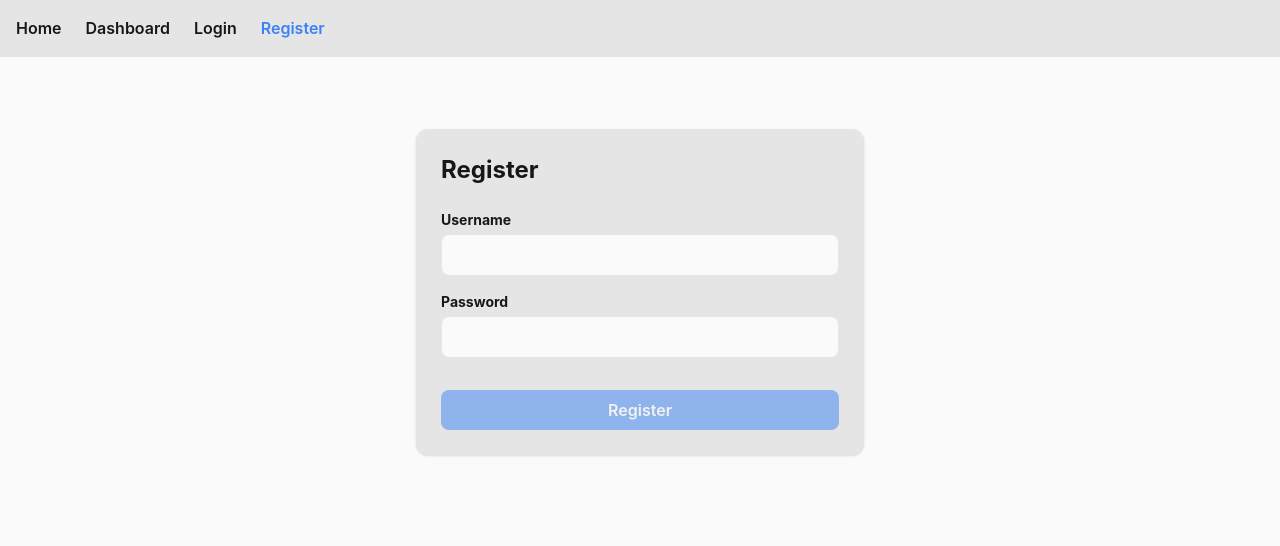
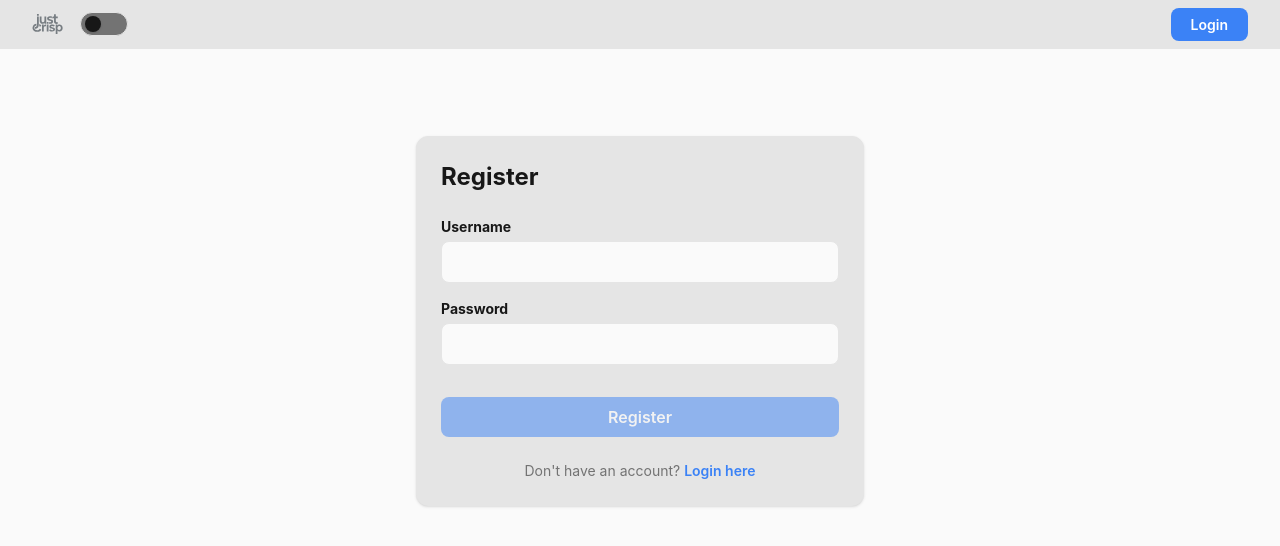
Before and after one commit to amannn619/Resume-Evaluator, a React (Vite) app: page /register in a window 1280 px wide. Shown: the top 546 px of the page. Built offline with nearby package versions, Linux system fonts and the light colour scheme.

Commit message:
theme-switcher, applayout update

```diff
--- a/src/components/shared/AppLayout.tsx
+++ b/src/components/shared/AppLayout.tsx
@@ -1,70 +1,85 @@
-import { authApi } from "@/api/client";
 import { useAuthStore } from "@/store/authStore";
-import { useState } from "react";
+import { useEffect, useState } from "react";
 import { NavLink, Outlet } from "react-router-dom";
+import logoIcon from "../../assets/logo.svg";
 
 export default function AppLayout() {
-    const [error, setError] = useState('');
-    const [isLoading, setIsLoading] = useState(false);
-    const getNavClass = (isActive: boolean, isSecondary = false) => {
-        const baseClasses = "hover:text-brand font-semibold transition-colors";
+    const user = useAuthStore((state) => state.user);
+    const [isDark, setIsDark] = useState(() => {
+        const savedTheme = localStorage.getItem('theme');
+        if (savedTheme) {
+            return savedTheme === "dark";
+        }
 
-        if (isSecondary) {
-            return `${baseClasses} ${isActive ? 'text-main font-bold' : 'text-subtle'}`;
+        if (window.matchMedia && window.matchMedia('(prefers-color-scheme: dark)').matches) {
+            return true;
         }
-        return `${baseClasses} ${isActive ? 'text-brand' : 'text-main'}`;
-    };
+        return false;
+    });
 
-    const user = useAuthStore(state => state.user);
-    const clearAuth = useAuthStore(state => state.clearAuth);
-    async function handleLogout() {
-        console.log("logout clicked")
-        setError('');
-        setIsLoading(true);
+    useEffect(() => {
+        const root = document.documentElement;
+        if (isDark) {
+            root.setAttribute('data-theme', 'dark');
+            localStorage.setItem('theme', 'dark');
+        }
+        else {
+            root.setAttribute('data-theme', 'light');
+            localStorage.setItem('theme', 'light');
+        }
+    }, [isDark])
 
-        try {
-            const response = await authApi.logout();
-            console.log(response)
-        }
-        catch (err) {
-            console.log(err)
-            // setError(err.response.data.message)
-        }
-        finally {
-            clearAuth();
-            setIsLoading(false);
-        }
-    }
 
     return (
-        <>
-            <nav className="flex gap-6 p-4 bg-surface border-b border-outline">
-                <NavLink to="/" className={({ isActive }) => getNavClass(isActive)}>Home</NavLink>
-                <NavLink to="/dashboard" className={({ isActive }) => getNavClass(isActive)}>Dashboard</NavLink>
+        <div className="min-h-screen bg-background">
+            <nav className="fixed bottom-0 md:bottom-auto md:top-0 left-0 right-0 z-50 bg-surface border-t md:border-t-0 md:border-b border-outline px-4 md:px-8 py-2 flex justify-between items-center shadow-sm md:shadow-none">
+                <div className="flex items-center gap-4">
+                    <NavLink
+                        to="/"
+                        className="text-xl font-extrabold text-brand tracking-tight">
+                        <img
+                            src={logoIcon}
+                            alt="Evaluate.AI Logo"
+                            className="w-8 h-8 transform group-hover:scale-105 transition-transform duration-200"
+                        />
+                    </NavLink>
 
-                {
-                    user ? (
-                        <>
-                            <button onClick={handleLogout} disabled={isLoading} className="text-error font-semibold hover:opacity-80">
-                                Logout
-                            </button>
-                            <span className="text-subtle text-sm">Welcome, {user.username}</span>
-                        </>
-                    )
-                        : (
-                            <>
-                                <NavLink to="/login" className={({ isActive }) => getNavClass(isActive)}>Login</NavLink>
-                                <NavLink to="/register" className={({ isActive }) => getNavClass(isActive)}>Register</NavLink>
-                            </>
+                    <button
+                        onClick={() => setIsDark(!isDark)}
+                        className={`w-12 h-6 rounded-full p-1 flex items-center transition-colors duration-300 bg-subtle ${isDark ? '' : ' border border-outline'
+                            }`}
+                        aria-label="Toggle Theme"
+                    >
+                        <div
+                            className={`w-4 h-4 rounded-full shadow-sm transform transition-transform duration-300 bg-main ${isDark ? '  translate-x-6' : 'translate-x-0'
+                                }`}
+                        />
+                    </button>
+                </div>
 
-                        )
-                }
+                <div>
+                    {user ? (
+                        <div className="flex items-center gap-3 cursor-pointer hover:opacity-80 transition-opacity">
+                            <span className="text-sm font-medium text-main">
+                                Hi, {user.username || "User"}
+                            </span>
 
+                            <div className="w-8 h-8 rounded-full bg-brand text-white flex items-center justify-center font-bold text-sm shadow-sm">
+                                {user.username?.charAt(0).toUpperCase() || "U"}
+                            </div>
+                        </div>
+                    ) : (
+                        <NavLink
+                            to="/login"
+                            className="px-5 py-2 text-sm font-semibold text-white bg-brand rounded-lg hover:opacity-90 transition-opacity">
+                            Login
+                        </NavLink>
+                    )}
+                </div>
             </nav>
-
-            <main className="p-8 max-w-5xl mx-auto">
+            <main className="pb-24 pt-8 md:pt-24 md:pb-8 max-w-5xl mx-auto px-4">
                 <Outlet />
             </main>
-        </>
-    )
+        </div>
+    );
 }
--- a/src/features/auth/Login.tsx
+++ b/src/features/auth/Login.tsx
@@ -1,7 +1,7 @@
 import { authApi } from "@/api/client";
 import { useAuthStore } from "@/store/authStore";
 import { useState } from "react"
-import { useNavigate } from "react-router-dom";
+import { Link, useNavigate } from "react-router-dom";
 
 export default function Login() {
     const [error, setError] = useState('');
@@ -19,7 +19,7 @@ export default function Login() {
         try {
             const response = await authApi.login({ username, password });
             setAuth(response.data.user, response.data.accessToken);
-            navigate('/dashboard')
+            navigate('/')
         }
         catch (err) {
             console.log(err.response)
@@ -62,6 +62,13 @@ export default function Login() {
                     {isLoading ? "Logging in" : "Login"}
                 </button>
             </form>
+
+            <div className="mt-6 text-center text-sm text-subtle">
+                Don't have an account?{' '}
+                <Link to="/register" className="text-brand font-semibold hover:underline transition-all">
+                    Register here
+                </Link>
+            </div>
         </div>
     )
 }
--- a/src/features/auth/Register.tsx
+++ b/src/features/auth/Register.tsx
@@ -1,7 +1,7 @@
 import { authApi } from "@/api/client";
 import { useAuthStore } from "@/store/authStore";
 import { useState } from "react"
-import { useNavigate } from "react-router-dom";
+import { Link, useNavigate } from "react-router-dom";
 
 export default function Register() {
 
@@ -24,7 +24,7 @@ export default function Register() {
             })
 
             setAuth(response.data.user, response.data.accessToken)
-            navigate("/dashboard")
+            navigate("/")
         }
         catch (err) {
             setError(err.response.data.message)
@@ -65,6 +65,13 @@ export default function Register() {
                     {isLoading ? "Creating User" : "Register"}
                 </button>
             </form>
+
+            <div className="mt-6 text-center text-sm text-subtle">
+                Don't have an account?{' '}
+                <Link to="/login" className="text-brand font-semibold hover:underline transition-all">
+                    Login here
+                </Link>
+            </div>
         </div>
     )
 }
--- a/src/features/dashboard/Dashboard.tsx
+++ /dev/null
@@ -1,5 +0,0 @@
-export default function Dashboard() {
-    return (
-        <h2>Dashboard (Lazy Loaded!)</h2>
-    )
-}
--- a/src/features/home/Home.tsx
+++ b/src/features/home/Home.tsx
@@ -34,9 +34,6 @@ export default function Home() {
         formData.append('description', jobDescription);
 
         console.log('Sending FormData to API...');
-        formData.forEach((value, key) => {
-            console.log(`${key} => `, value);
-        })
         setIsLoading(true);
 
         try {
--- a/src/routes/index.tsx
+++ b/src/routes/index.tsx
@@ -5,7 +5,7 @@ import Home from '@/features/home/Home';
 import Login from '@/features/auth/Login';
 import Register from '@/features/auth/Register';
 
-const LazyDashboard = lazy(() => import('@features/dashboard/Dashboard'));
+// const LazyDashboard = lazy(() => import('@features/dashboard/Dashboard'));
 
 export const router = createBrowserRouter([
     {
@@ -24,14 +24,14 @@ export const router = createBrowserRouter([
                 path: '/register',
                 element: <Register />
             },
-            {
-                path: '/dashboard',
-                element: (
-                    <Suspense fallback={<div>Loading Dashboard...</div>}>
-                        <LazyDashboard />
-                    </Suspense>
-                )
-            }
+            // {
+            //     path: '/dashboard',
+            //     element: (
+            //         <Suspense fallback={<div>Loading Dashboard...</div>}>
+            //             <LazyDashboard />
+            //         </Suspense>
+            //     )
+            // }
         ]
     }
 ])
```
Also changed, not shown: public/resume-evaluator.svg, src/assets/logo.svg (added).
